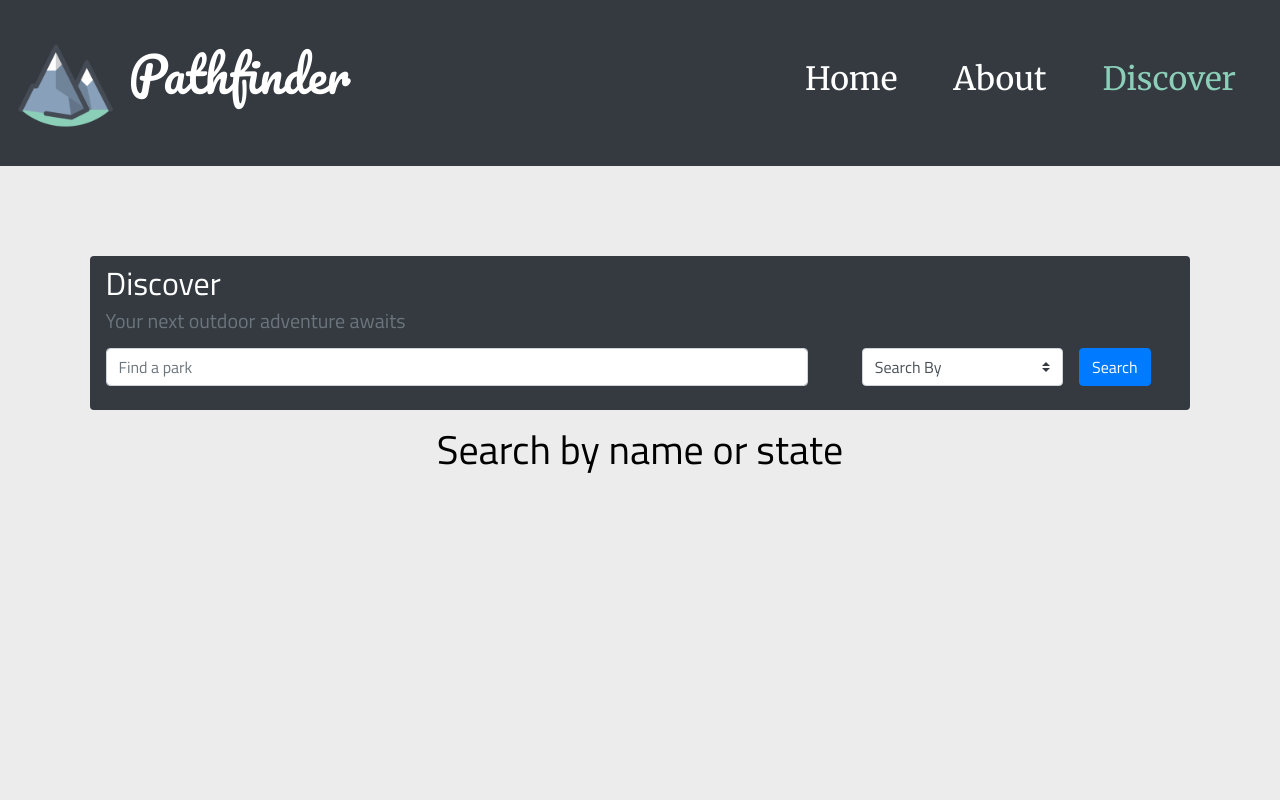
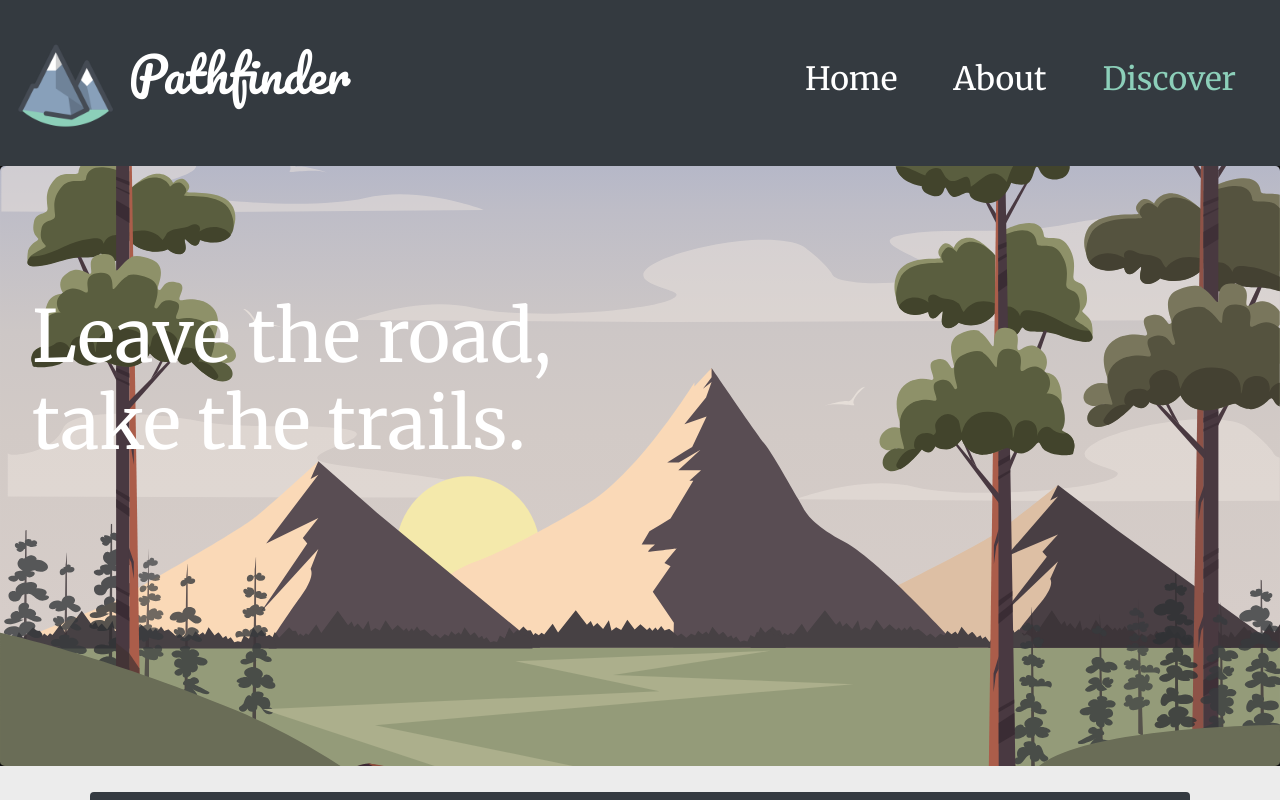
Before and after one commit to LuMolinari/Pathfinder, a Vue app: page /discover in a window 1280 px wide. Shown: the top 800 px of the page. Built offline with nearby package versions, Linux system fonts and the light colour scheme; what v-calendar would draw is missing.

Commit message:
Add hero image

```diff
--- /dev/null
+++ b/src/components/DiscoverHero.vue
@@ -0,0 +1,28 @@
+<template>
+  <b-jumbotron
+    class="text-center text-justify text-sm-left my-0 jumbotron-bg-image"
+  >
+    <span class="display-3" id="jumbotron-header">
+      Leave the road, <br />take the trails.
+    </span>
+  </b-jumbotron>
+</template>
+
+<script>
+export default {
+  name: "DiscoverHero",
+};
+</script>
+
+<style scoped>
+.jumbotron-bg-image {
+  height: 75vh;
+  background-image: url("../assets/17.svg");
+  background-size: cover;
+  background-repeat: no-repeat;
+  background-position: center;
+  color: white;
+  font-weight: 600;
+  padding-top: 10%;
+}
+</style>
--- a/src/views/Discover.vue
+++ b/src/views/Discover.vue
@@ -1,5 +1,6 @@
 <template>
   <div>
+    <DiscoverHero />
     <div class="route-view" id="discover">
       <!-- main section -->
       <b-container fluid class="bg-dark px-3 py-2 w-100 rounded">
@@ -116,11 +117,13 @@
 
 <script>
 import SearchResultCard from "../components/SearchResultCard.vue";
+import DiscoverHero from "../components/DiscoverHero.vue";
 
 export default {
   name: "Discover",
   components: {
     SearchResultCard,
+    DiscoverHero,
   },
 
   data: function () {
@@ -418,7 +421,7 @@ export default {
   background-color: #ececec;
   /* fixed to remove the scroll bar */
   /* position: fixed; */
-  padding: 7% 7%;
+  padding: 2% 7%;
   font-family: "Titillium Web", Arial, sans-serif;
   color: white;
 }
```
Also changed, not shown: src/assets/17.svg (added).
